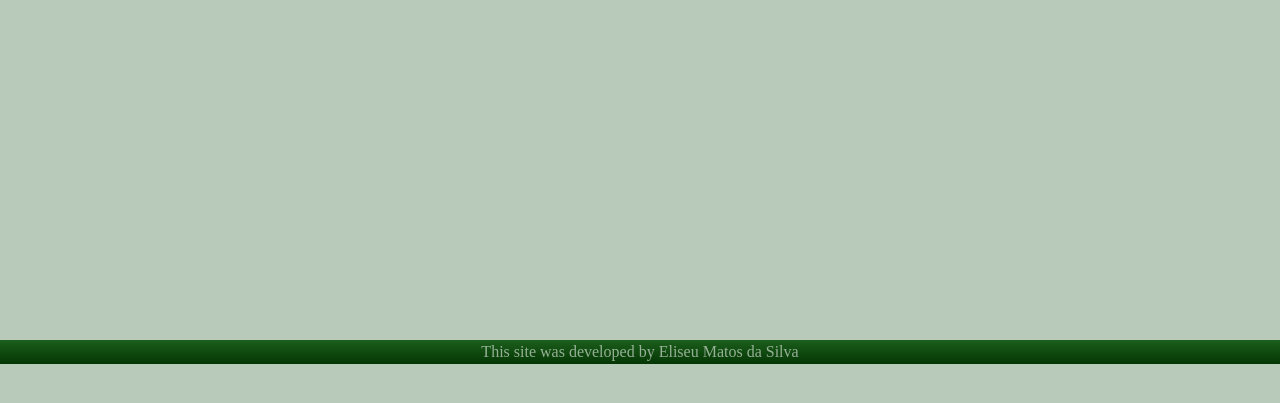
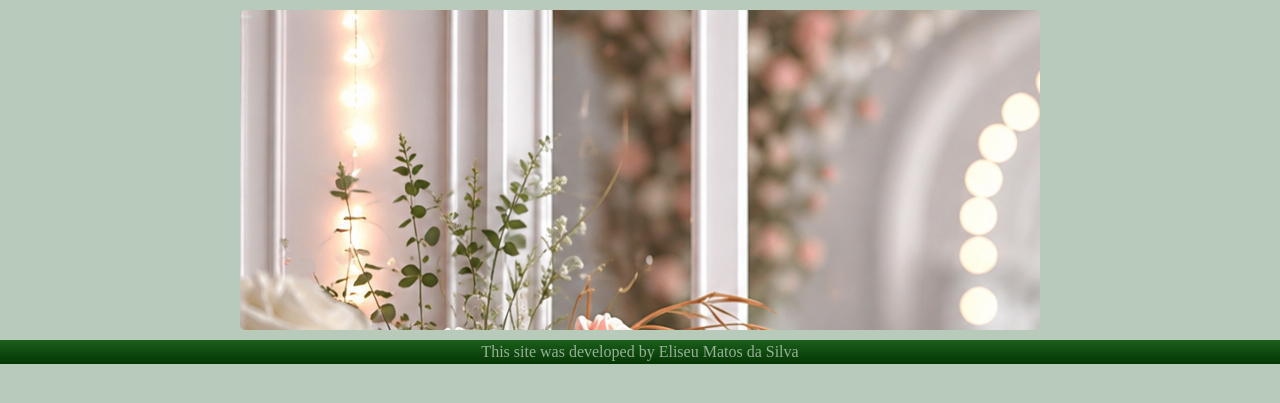
Before and after one commit to Eliseuzin/Ilsiane-Eliseu, a Python web app: template estudos/templates/index.html in a window 1280 px wide. Shown: the part 94-497 px from the top of the page. Run offline with Jinja, Linux system fonts and the light colour scheme; the template is opened without the code that fills it, so the values that code supplies are empty.

Commit message:
craindo a rota da imagem

```diff
--- a/estudos/templates/index.html
+++ b/estudos/templates/index.html
@@ -9,7 +9,7 @@
 
 
   </head>
-  <link rel="stylesheet" href="css/modelo_convite.css">
+  <link rel="stylesheet" href="/static/css/modelo_convite.css">
   <br>
   <body>
 
--- a/estudos/templates/static/css/modelo_convite.css
+++ b/estudos/templates/static/css/modelo_convite.css
@@ -47,7 +47,7 @@ main {
   max-width: 800px;
   min-height: 320px;
   /* background-color: aliceblue; */
-  background-image: url();
+  background-image: url("static/imagens/fundo_entrada.png");
   border-radius: 5px;
 }
 h1 {
```
